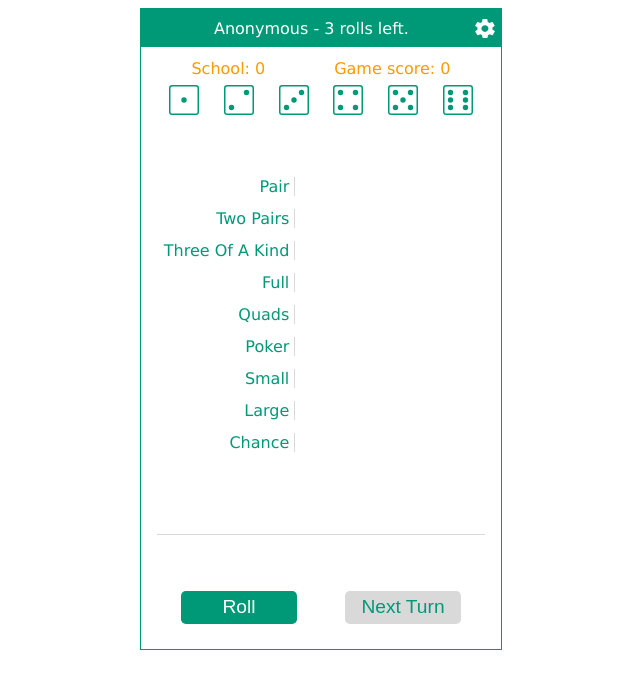
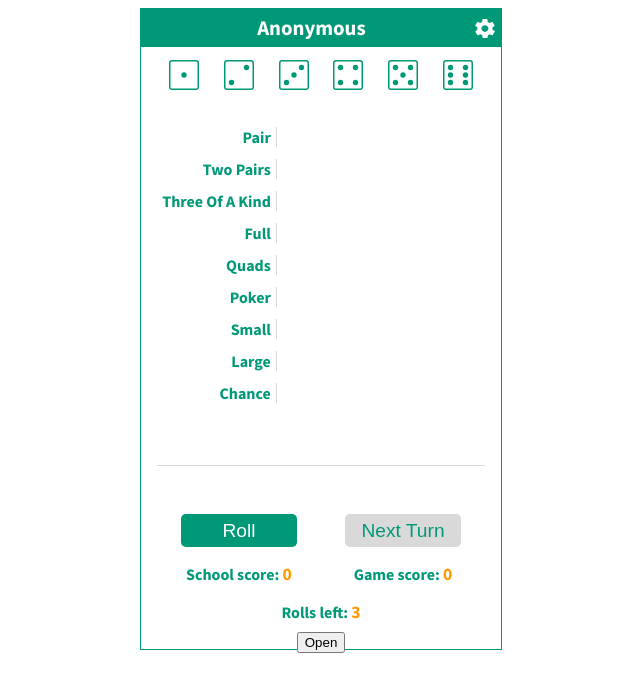
Before and after one commit to GavrilenkoGeorgi/Sharlushka, a Vue app in the folder client/: page /#/ in a window 1280 px wide. Shown: the top 692 px of the page, without its empty margins (319-959 px from the left). Built offline with nearby package versions, Linux system fonts and the light colour scheme.

Commit message:
End game menu added

```diff
--- a/client/src/App.vue
+++ b/client/src/App.vue
@@ -22,11 +22,12 @@ export default {
 </script>
 
 <style lang="scss">
-@import url('https://fonts.googleapis.com/css?family=Ubuntu+Mono');
+@import url('https://fonts.googleapis.com/css?family=Source+Sans+Pro:700');
 body{
   display: flex;
   justify-content: center;
-  font-family: Verdana, Geneva, Tahoma, sans-serif;
+  // font-family: Verdana, Geneva, Tahoma, sans-serif;
+  font-family: 'Source Sans Pro', sans-serif;
   font-size: 1em;
 }
 #app {
--- a/client/src/components/Game.vue
+++ b/client/src/components/Game.vue
@@ -1,7 +1,5 @@
 <template>
 <div>
-    <div class="info"><span>School: {{$store.state.schoolScoreTotal}}</span>
-    <span>Game score: {{$store.state.gameTotal}}</span></div>
     <div class="school" v-on:click="recordResult">
       <div class="combination">
         <p id="ones" class="diceIcon">
@@ -430,10 +428,22 @@
       </div>
     </div>
     <div class="controls">
-    <button class="gameButton" v-on:click="rollDice()" :disabled="$store.state.rollButtonDisabled == true" :class="{ disabledButton: $store.state.rollButtonDisabled == true}">Roll</button>
-    <button class="gameButton" v-on:click="nextTurn(); clearResultBox()" :disabled="$store.state.nextTurnButtonDisabled == true" :class="{ disabledButton: $store.state.nextTurnButtonDisabled == true}">{{ $store.state.nextTurnButtonText}}</button>
+      <button class="gameButton" v-on:click="rollDice()" :disabled="$store.state.rollButtonDisabled == true" :class="{ disabledButton: $store.state.rollButtonDisabled == true}">Roll</button>
+      <button class="gameButton" v-on:click="nextTurn(); clearResultBox()" :disabled="$store.state.nextTurnButtonDisabled == true" :class="{ disabledButton: $store.state.nextTurnButtonDisabled == true}">{{ $store.state.nextTurnButtonText}}</button>
     </div>
+    <div class="info">
+      <p class="infoItem">School score: <span class="scoreNumDisplay"> {{$store.state.schoolScoreTotal}} </span></p>
+      <p class="infoItem">Game score: <span class="scoreNumDisplay"> {{$store.state.gameTotal}} </span></p>
+      <p class="infoItem" :class="{ blink: $store.state.rollCount <= 1 }">Rolls left: <span class="scoreNumDisplay"> {{ $store.state.rollCount }} </span></p>
+    </div>
+    <div class="endGameMenu" v-if="$store.state.testMenu === true">
+      <p class="finalScore">Your score is {{ $store.state.schoolScoreTotal + $store.state.gameTotal }}</p>
+      <button v-on:click="openMenu">New game</button>
+      <button v-on:click="openMenu">Save Result</button>
+    </div>
+    <button v-on:click="openMenu">Open</button>
 </div>
+
 </template>
 
 <script>
@@ -452,11 +462,20 @@ export default {
       'rollDice',
       'nextTurn',
       'removeDice',
+      'openMenu',
       'increment',
       'decrement',
       'incrementIfOdd',
       'incrementAsync'
     ]),
+    openMenu (event) {
+      if (store.state.testMenu === true) {
+        store.state.testMenu = false
+        console.log(`test menu is ${store.state.testMenu}`)
+      } else {
+        store.state.testMenu = true
+      }
+    },
     selectDice (event) {
       let elementToAdd = event.target.closest('.dice')
       if (elementToAdd && elementToAdd.className === 'dice') {
@@ -587,12 +606,6 @@ $color-gray: hsl(0, 0%, 85%);
 $color-lightGray: hsl(0, 0%, 95%);
 $color-darkGray: hsl(0, 0%, 50%);
 $color-white: hsl(0, 0%, 100%);
-.info {
-  display: flex;
-  justify-content: space-around;
-  color: $color-orange;
-  margin: .7em 0em 0em 0em;
-}
 .content {
   display: flex;
   flex-direction: column;
@@ -605,15 +618,15 @@ $color-white: hsl(0, 0%, 100%);
   display: flex;
   flex-direction: row;
   justify-content: space-around;
-  margin-bottom: 1.8em;
-  height: 4em;
+  margin: .8em 0em .8em 0em;
+  height: 3em;
 }
 .gameTable {
   display: flex;
   flex-direction: column;
   align-items: center;
   justify-content: center;
-  margin-bottom: 2em;
+  margin-bottom: 1em;
 }
 .game {
   display: flex;
@@ -635,7 +648,6 @@ $color-white: hsl(0, 0%, 100%);
   margin: 0em;
 }
 .diceIcon {
-  font-size: 2.5em;
   color: $color-green;
 }
 .diceIcon:hover, .label:hover {
@@ -651,20 +663,21 @@ $color-white: hsl(0, 0%, 100%);
   text-align: right;
   padding-right: .3em;
 }
+.schoolResult {
+  margin: 0em;
+  padding: 0em;
+  color: $color-darkGray;
+  font-size: 1.2em;
+}
 .result {
   padding: 0em .3em 0em .3em;
   margin: 0em 0em 0em .3em;
   color: $color-darkGray;
   width: 2em;
-}
-.schoolResult {
-  margin: 0em;
-  padding: 0em;
-  color: $color-darkGray;
+  font-size: 1.2em;
 }
 .saved {
   color: $color-orange;
-  // background-color: $color-lightGray;
 }
 .unsaved:hover {
   background-color: $color-lightGray;
@@ -672,15 +685,14 @@ $color-white: hsl(0, 0%, 100%);
 .currentPlayerName {
   color: $color-green;
 }
+.resultBox {
+  margin-bottom: .5em;
+  border-bottom: 1px solid $color-gray;
+}
 .diceBox, .resultBox {
   display: flex;
   justify-content: center;
-  margin-bottom: .5em;
   height: 2.5em;
-}
-.resultBox {
-  border-bottom: 1px solid $color-gray;
-  padding-bottom: .2em;
 }
 .dice {
   display: flex;
@@ -701,6 +713,7 @@ $color-white: hsl(0, 0%, 100%);
 .controls {
   display: flex;
   justify-content: space-around;
+  margin-bottom: .5em;
 }
 .gameButton {
   background: $color-green;
@@ -713,7 +726,7 @@ $color-white: hsl(0, 0%, 100%);
   width: 6em;
 }
 .gameButton:hover {
-  box-shadow: 2px 2px 12px $color-darkGray;
+  box-shadow: 0px 0px 6px $color-green;
 }
 .disabledButton {
   background: $color-gray;
@@ -721,7 +734,8 @@ $color-white: hsl(0, 0%, 100%);
   cursor: auto;
 }
 .disabledButton:hover {
-  box-shadow: 0px 0px 0px $color-darkGray;
+  // box-shadow: none;
+  box-shadow: unset;
 }
 .blink {
   animation: blinker 2.5s linear infinite;
@@ -730,6 +744,25 @@ $color-white: hsl(0, 0%, 100%);
   50% {
     opacity: 0;
   }
+}
+.info {
+  display: flex;
+  flex-wrap: wrap;
+  flex-direction: row;
+  justify-content: space-around;
+  color: $color-green;
+}
+.infoItem {
+  // border: 1px solid black;
+  margin: .5em .5em .5em .5em;
+  width: 9em;
+}
+.oneMoreRollLeft {
+  color: red;
+}
+.scoreNumDisplay {
+  color:$color-orange;
+  font-size: 1.1em;
 }
 // style for icons
 .resultBox svg > .diceSvg {
@@ -759,4 +792,18 @@ svg:hover > .diceSvg{
 svg:hover > .diceCircle{
   fill: $color-orange;
 }
+// end game menu
+.endGameMenu {
+  position: fixed;
+  top: 9em;
+  left: 35%;
+  // opacity: .8;
+  // right: 50%;
+  width: 14em;
+  // height: 602px;
+  height: 6em;
+  background-color: $color-white;
+  border: 1px solid $color-green;
+  box-shadow: 0px 0px 12px $color-green;
+}
 </style>
--- a/client/src/components/Navigation.vue
+++ b/client/src/components/Navigation.vue
@@ -1,5 +1,5 @@
 <template>
-<div class="navigation"><div class="userName">{{ msg }} - {{ $store.state.rollCount }} rolls left.</div><img class="settings-icon" src="../assets/icons/settings-icon.svg" alt="Settings">
+<div class="navigation"><div class="userName">{{ msg }}</div><img class="settings-icon" src="../assets/icons/settings-icon.svg" alt="Settings">
 </div>
 </template>
 
@@ -31,6 +31,7 @@ $color-green: hsl(167, 100%, 30%);
 }
 .userName {
   width: 100%;
+  font-size: 1.3em;
 }
 .settings-icon {
   height: 1.2em;
--- a/client/src/store/store.js
+++ b/client/src/store/store.js
@@ -4,6 +4,7 @@ import Vuex from 'vuex'
 Vue.use(Vuex)
 
 const state = {
+  testMenu: false, // some testing
   schoolScoreTotal: 0, // total school score
   gameTotal: 0, // total game score
   // caclculatedScore: 0,
@@ -220,9 +221,7 @@ const mutations = {
             }
 
             // check for 'pair' combination
-            // console.log(`pairs array[0] is ${pairsArray[0]}`)
-            // console.log(`pairs array[1] is ${pairsArray[1]}`)
-            if (pairsArray.length >= 1 && !state.scoreArray[6].final /* && state.scoreArray[6].value === '' */) {
+            if (pairsArray.length >= 1 && !state.scoreArray[6].final) {
               if (pairsArray.length === 1) {
                 state.scoreArray[6].value = (pairsArray[0] * 2)
               } else if (pairsArray[0] > pairsArray[1]) {
@@ -312,23 +311,16 @@ const mutations = {
     if (state.rollCount === 0) {
       state.rollButtonDisabled = true
     }
-    // console.log(`Turn completed is ${state.turnCompleted}`)
     if (state.rollCount === 0 && state.gameTurns <= 6 && !state.turnCompleted) {
       // check if we can record some result, if no -- game over
-      // let emptyId
       let emptyDice = []
       for (let index = 0; index <= 5; index++) {
         // check if all results are set
         if (state.scoreArray[index].value === '' || !state.scoreArray[index].final) {
-          // emptyId = state.scoreArray[index].id
-          // console.log(`Empty ID is ${emptyId}`)
-          // console.log(`Index is ${index + 1}`)
           emptyDice.push(index + 1)
         }
       }
-      // console.log(`Empty dice is ${emptyDice}`)
       for (let value of emptyDice) {
-        // console.log(`Value -- ${value}`)
         for (let key in state.diceArray) {
           if (state.diceArray[key].value === value) {
             console.log(`All ok, one found at ${state.diceArray[key].id} with value ${state.diceArray[key].value}`)
@@ -344,7 +336,7 @@ const mutations = {
   },
   nextTurn (state) {
     state.gameCheck = false
-    if (!state.gameCheck && /* state.gameTurns <= 6 */ !state.turnCompleted) {
+    if (!state.gameCheck && !state.turnCompleted) {
       alert(`Game over, your score is ${state.schoolScoreTotal}`)
     } else {
       state.gameTurns++ // increment turn counter
```
